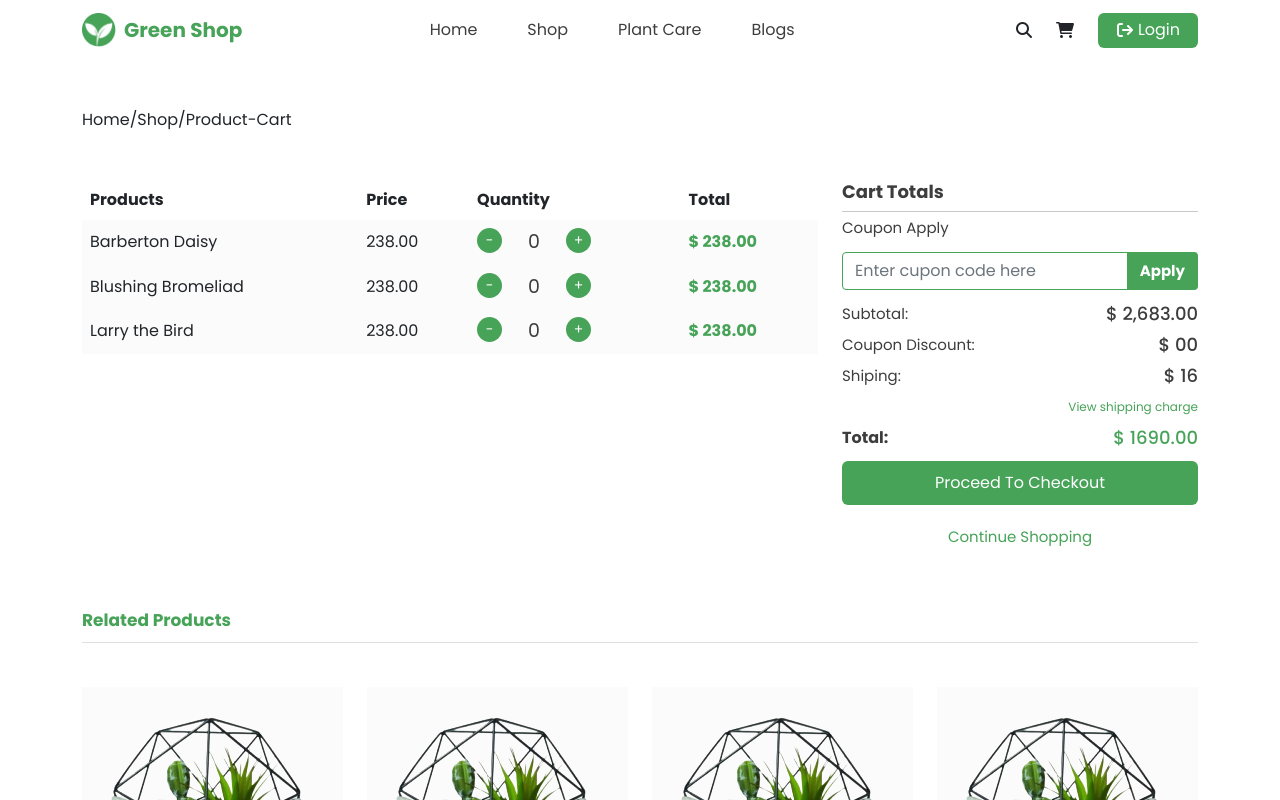
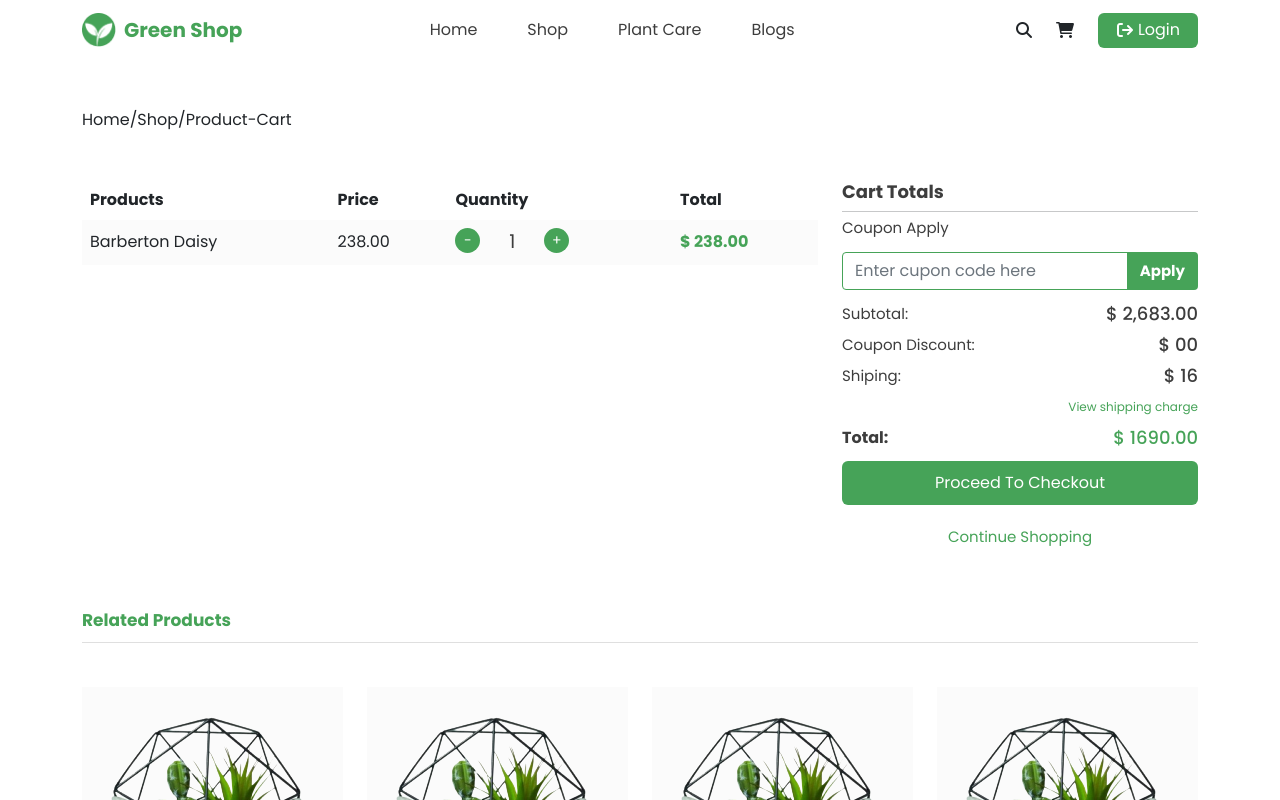
Before and after one commit to jobayerrahman93/ecommerce-greenshop, a React (Create React App) app: page /product-cart in a window 1280 px wide. Shown: the top 800 px of the page. Built offline with nearby package versions, Linux system fonts and the light colour scheme.

Commit message:
newArrival-mongodbget-done

```diff
--- a/src/Pages/ProductCart/ProductCart.css
+++ b/src/Pages/ProductCart/ProductCart.css
@@ -102,3 +102,9 @@
 .products-cart-section .table tr td {
   background-color: #fbfbfb;
 }
+
+.form-control:focus {
+  border-color: var(--primary-color) !important;
+
+  box-shadow: none;
+}
--- a/src/Pages/ProductCart/ProductCart.jsx
+++ b/src/Pages/ProductCart/ProductCart.jsx
@@ -1,8 +1,30 @@
-import React from 'react';
+import React, { useState } from 'react';
 import { Link } from 'react-router-dom';
 import RelatedProducts from '../../Sections/RelatedProducts';
 import './ProductCart.css';
 const ProductCart = () => {
+
+
+    const [totalCart, setTotalCart] = useState(1);
+
+
+    const cartPlus = () => {
+        setTotalCart(totalCart + 1);
+    }
+
+    const cartMinus = () => {
+
+        if (totalCart > 1) {
+            setTotalCart(totalCart - 1);
+        }
+        else {
+            return
+        }
+
+    }
+
+    console.log(totalCart);
+
     return (
         <>
             <section className='products-cart-section'>
@@ -31,39 +53,27 @@ const ProductCart = () => {
                                         <td>238.00</td>
                                         <td>
                                             <div className='d-flex'>
-                                                <button className='minusBtn'>-</button>
-                                                <input defaultValue="0" min='0' className='cartValue' type="text" />
-                                                <button className='plusBtn'>+</button>
+                                                <button onClick={cartMinus} className='minusBtn'>-</button>
+                                                <input defaultValue="0" value={totalCart} className='cartValue' type="text" />
+                                                <button onClick={cartPlus} className='plusBtn'>+</button>
                                             </div>
                                         </td>
                                         <td className='table-price'>$ <span>238.00</span></td>
                                     </tr>
-                                    <tr>
+                                    {/* <tr>
 
                                         <td>Blushing Bromeliad</td>
                                         <td>238.00</td>
                                         <td>
                                             <div className='d-flex'>
-                                                <button className='minusBtn'>-</button>
-                                                <input defaultValue="0" min='0' className='cartValue' type="text" />
-                                                <button className='plusBtn'>+</button>
+                                                <button onClick={cartMinus} className='minusBtn'>-</button>
+                                                <input defaultValue="0" value={totalCart} className='cartValue' type="text" />
+                                                <button onClick={cartPlus} className='plusBtn'>+</button>
                                             </div>
                                         </td>
                                         <td className='table-price'>$ <span>238.00</span></td>
-                                    </tr>
-                                    <tr>
+                                    </tr> */}
 
-                                        <td>Larry the Bird</td>
-                                        <td>238.00</td>
-                                        <td>
-                                            <div className='d-flex'>
-                                                <button className='minusBtn'>-</button>
-                                                <input defaultValue="0" min='0' className='cartValue' type="text" />
-                                                <button className='plusBtn'>+</button>
-                                            </div>
-                                        </td>
-                                        <td className='table-price'>$ <span>238.00</span></td>
-                                    </tr>
                                 </tbody>
                             </table>
                         </div>
--- a/src/Pages/ProductDetails/ProductDetails.jsx
+++ b/src/Pages/ProductDetails/ProductDetails.jsx
@@ -12,7 +12,7 @@ const ProductDetails = () => {
     const { id } = useParams();
 
     useEffect(() => {
-        fetch('http://localhost:3000/products.json')
+        fetch('http://localhost:5000/')
             .then(res => res.json())
             .then(data => {
                 const Singleproduct = data.filter(productImg => productImg.id == id);
--- a/src/Sections/HomeSection/AllPlants.jsx
+++ b/src/Sections/HomeSection/AllPlants.jsx
@@ -10,7 +10,7 @@ const AllPlants = () => {
     const [products, setProducts] = useState([]);
 
     useEffect(() => {
-        fetch('products.json')
+        fetch('http://localhost:5000/')
             .then(res => res.json())
             .then(data => setProducts(data));
     }, []);
--- a/src/Sections/HomeSection/HeroSection.css
+++ b/src/Sections/HomeSection/HeroSection.css
@@ -58,9 +58,9 @@
 .hero-section .slick-list {
   margin: 0 -2px !important;
 }
-.hero-section .slick-initialized .slick-slide {
+/* .hero-section .slick-initialized .slick-slide {
   margin: 0 2px !important;
-}
+} */
 
 @media screen and (max-width: 480px) {
   .hero-title {
--- a/src/Sections/HomeSection/NewArrival.jsx
+++ b/src/Sections/HomeSection/NewArrival.jsx
@@ -1,26 +1,45 @@
-import React from 'react';
+import React, { useEffect, useState } from 'react';
+import { Link } from 'react-router-dom';
 import cartImg from '../../img/cart.png';
 import favoriteImg from '../../img/favorite.png';
-import p2 from '../../img/p2.png';
 import searchImg from '../../img/search.png';
 
 const NewArrival = () => {
 
-    // const [products, setProducts] = useState([]);
+    const [arrivalProduct, setArrivalProduct] = useState([]);
 
-    // useEffect(() => {
-    //     fetch('products.json')
-    //         .then(res => res.json())
-    //         .then(data => setProducts(data));
-    // }, []);
+
+    useEffect(() => {
+        fetch('http://localhost:5000/')
+            .then(res => res.json())
+            .then(data => {
+                const Singleproduct = data.filter(categorys => categorys.category == "newArrivals");
+
+
+
+                setArrivalProduct(Singleproduct);
+            });
+    }, []);
+
+
+
+
 
     return (
         <>
             <div className="row mt-5">
+
+
+
+                {
+                    arrivalProduct.map((singleArrival) =>
                         <div className="col-lg-4 col-md-6">
                             <div className="product-box">
+                                <Link to={`/productDetails/${singleArrival.id}`}>
+
+
                                     <div className="product-media">
-                            <img src={p2} className="" height="250" alt="" />
+                                        <img src={singleArrival.productImg} className="" height="250" alt="" />
 
                                         {/* cart hover section */}
 
@@ -40,11 +59,16 @@ const NewArrival = () => {
 
                                     </div>
                                     <div>
-                            <h6 className='product-title'>Beach Spider Lily</h6>
-                            <h6 className='product-price'>$160</h6>
+                                        <h6 className='product-title'>{singleArrival.productName}</h6>
+                                        <h6 className='product-price'>$ {singleArrival.productPrice}</h6>
+                                    </div>
+                                </Link>
+
                             </div>
                         </div>
-                </div>
+                    )
+                }
+
 
             </div>
         </>
--- a/src/index.css
+++ b/src/index.css
@@ -30,6 +30,10 @@ p {
 .main-color {
   color: var(--primary-color) !important;
 }
+
+.btn:hover {
+  color: #fff !important;
+}
 body {
   font-family: "Poppins", sans-serif;
 }
```
Also changed, not shown: public/products.json (+7 -5 lines). Lines whose indentation alone changed are shown as unchanged.
